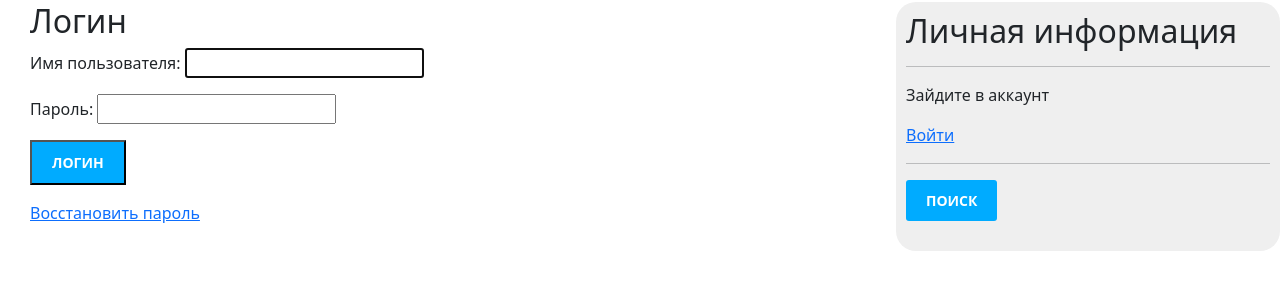
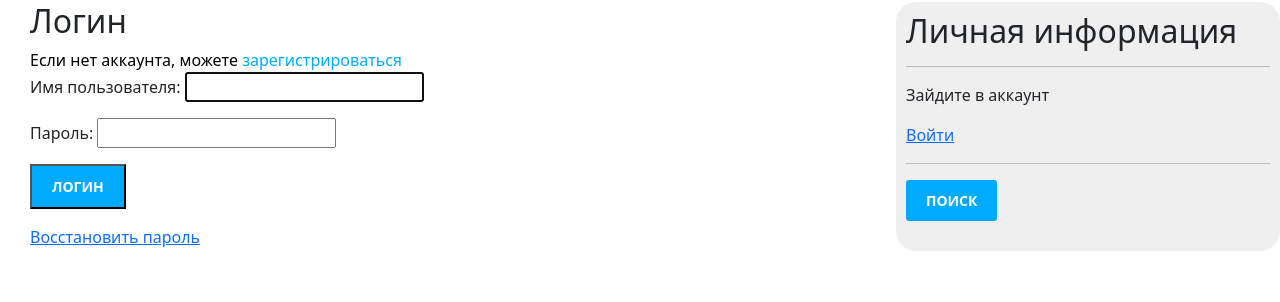
Before and after one commit to mflorya575/Blog_auto_Django, a Django app: page /accounts/login/ in a window 1280 px wide. Shown: the part 42-344 px from the top of the page. Run offline with Django 4.2, Linux system fonts and the light colour scheme.

Commit message:
add some css styles & add migrations

```diff
--- a/blog/static/css/blog.css
+++ b/blog/static/css/blog.css
@@ -229,3 +229,16 @@ iframe {
 #max-width {
     max-width: 230px;
 }
+
+.p-signup {
+    color: #000000;
+    text-decoration: none;
+}
+
+#signup {
+    color: #00abff;
+}
+
+#signup:hover {
+    text-decoration: underline;
+}
--- a/blog/templates/registration/login.html
+++ b/blog/templates/registration/login.html
@@ -3,6 +3,7 @@
 {% block title %} Логин {% endblock %}
 {% block content %}
     <h2> Логин </h2>
+    <a class="p-signup" href="{% url 'signup' %}">Если нет аккаунта, можете <span id="signup">зарегистрироваться</span></a>
     <form method="post">
         {{ form.as_p }}
         {% csrf_token %}
```
Also changed, not shown: blog/app_blog/migrations/0014_alter_post_thumbnail.py (added).
